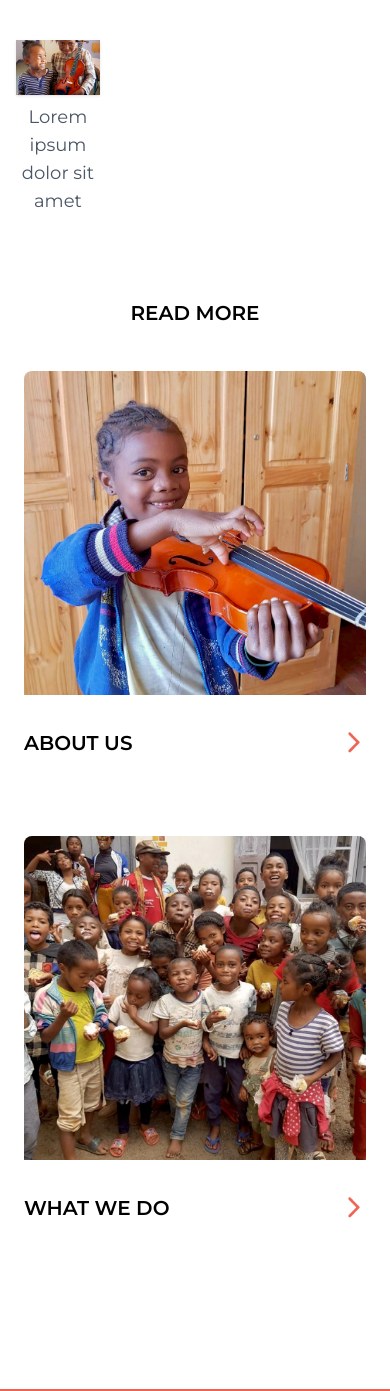
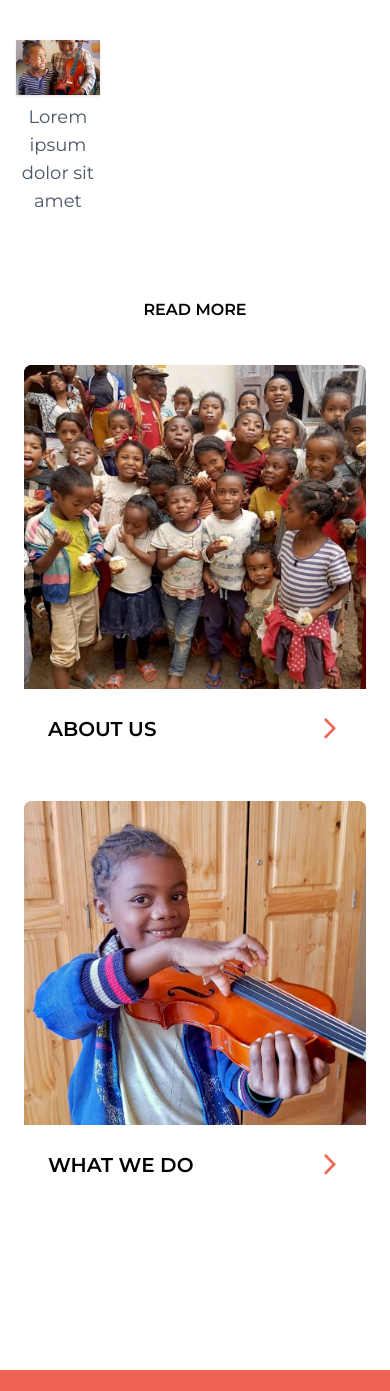
Before and after one commit to NoroffFEU/musikkforandrerliv.no, a React (Vite) app: page /gallery in a window 390 px wide. Shown: the part 1622-3013 px from the top of the page. Built offline with nearby package versions, Linux system fonts and the light colour scheme; a web font is replaced by a local one.

Commit message:
feat(#1268): pixel-perfect About Us (mobile link + blur tweaks)

```diff
--- a/src/components/galleryPage/ReadMoreSection.jsx
+++ b/src/components/galleryPage/ReadMoreSection.jsx
@@ -3,77 +3,86 @@
 const ReadMoreSection = () => {
   return (
     <section className="mt-[67px] px-2 mb-[117px]">
-      <h2 className="sm:text-4xl text-[20px] font-semibold text-center mb-[43px]">
+      <h2 className="md:text-4xl sm:text-[20px] font-semibold text-center mb-[43px]">
         READ MORE
       </h2>
       <div className="flex flex-col md:flex-row gap-[32px]">
         <div
-          className="relative overflow-hidden rounded-t-lg sm:rounded-lg lg:h-[568px] md:h-[324px] h-[324px]  w-full bg-cover bg-center"
+          className="relative overflow-hidden rounded-t-lg md:rounded-lg lg:h-[568px] md:h-[324px] h-[324px]  w-full bg-cover bg-center group"
           style={{
-            backgroundImage: "url('/assets/placeholder-images/IMG_1457.webp')",
+            backgroundImage: "url('/assets/placeholder-images/IMG_6433.webp')",
           }}
         >
-          <div className="absolute inset-0 sm:bg-gradient-to-t sm:from-black/95 sm:via-black/50 sm:to-transparent" />
-          <h3 className="absolute bottom-20 left-4 text-white text-[56px] font-semibold z-10 hidden sm:block">
+          <div
+            className="absolute inset-0 bg-cover bg-center scale-105 lg:[filter:blur(2px)] lg:group-hover:[filter:blur(0px)] transition-all duration-300"
+            style={{
+              backgroundImage:
+                "url('/assets/placeholder-images/IMG_6433.webp')",
+            }}
+          />
+          <div className="absolute inset-0 md:bg-gradient-to-t md:from-black/95 md:via-black/50 md:to-transparent" />
+          <h3 className="absolute bottom-[67px] left-[24px] text-white text-[56px] font-semibold z-10 hidden md:block">
             About Us
           </h3>
-          <div className="absolute bottom-10 left-4 hidden sm:block">
-            <Button variant="primary" href="/about">
+          <div className="absolute bottom-[24px] left-[24px] hidden md:block">
+            <Button variant="primary" className="px-14" href="/about">
               GO TO PAGE
             </Button>
           </div>
         </div>
         {/* Mobile View About Us Link */}
-        <div className="flex flex-col gap-6 items-center sm:hidden">
-          <a
-            href="/about"
-            className="text-[20px] mb-[45px] font-semibold [font-family:var(--freeman)] flex items-center justify-between w-full max-w-[350px]"
-          >
-            ABOUT US{' '}
-            <img
-              className="object-cover w-[25px] h-[32px]"
-              src="/assets/placeholder-images/Arrow-forward-circle.png"
-              alt=""
-              aria-hidden="true"
-              loading="lazy"
-              decoding="async"
-            />
-          </a>
-        </div>
-
+        <a
+          href="/about"
+          className="block -mt-[32px] md:hidden h-[80px] w-full text-[20px] font-semibold [font-family:var(--freeman)] flex items-center justify-between px-6 py-4"
+        >
+          ABOUT US
+          <img
+            className="object-cover w-[25px] h-[32px]"
+            src="/assets/placeholder-images/Arrow-forward-circle.png"
+            alt=""
+            aria-hidden="true"
+            loading="lazy"
+            decoding="async"
+          />
+        </a>
         <div
-          className="relative overflow-hidden rounded-t-lg sm:rounded-lg lg:h-[568px] md:h-[324px] h-[324px]  w-full bg-cover bg-center"
+          className="relative overflow-hidden rounded-t-lg md:rounded-lg lg:h-[568px] md:h-[324px] h-[324px]  w-full bg-cover bg-center group"
           style={{
-            backgroundImage: "url('/assets/placeholder-images/IMG_6433.webp')",
+            backgroundImage: "url('/assets/placeholder-images/IMG_1457.webp')",
           }}
         >
-          <div className="absolute inset-0 sm:bg-gradient-to-t sm:from-black/95 sm:via-black/50 sm:to-transparent" />
-          <h3 className="absolute bottom-20 left-4 text-white font-semibold text-[56px] z-10 hidden sm:block">
+          <div
+            className="absolute inset-0 bg-cover bg-center scale-105 lg:[filter:blur(2px)] lg:group-hover:[filter:blur(0px)] transition-all duration-300"
+            style={{
+              backgroundImage:
+                "url('/assets/placeholder-images/IMG_1457.webp')",
+            }}
+          />
+          <div className="absolute inset-0 md:bg-gradient-to-t md:from-black/95 md:via-black/50 md:to-transparent" />
+          <h3 className="absolute bottom-[67px] left-[24px] text-white font-semibold text-[56px] z-10 hidden md:block">
             What We Do
           </h3>
-          <div className="absolute bottom-10 left-4 hidden sm:block">
-            <Button variant="primary" href="/what-we-do">
+          <div className="absolute bottom-[24px] left-[24px] hidden md:block">
+            <Button variant="primary" className="px-14" href="/what-we-do">
               GO TO PAGE
             </Button>
           </div>
         </div>
         {/* Mobile View What We Do Link */}
-        <div className="flex flex-col gap-6 items-center sm:hidden">
-          <a
-            href="/what-we-do"
-            className="text-[20px] font-semibold [font-family:var(--freeman)] flex items-center justify-between w-full max-w-[350px]"
-          >
-            WHAT WE DO{' '}
-            <img
-              className="object-cover w-[25px] h-[32px]"
-              src="/assets/placeholder-images/Arrow-forward-circle.png"
-              alt=""
-              aria-hidden="true"
-              loading="lazy"
-              decoding="async"
-            />
-          </a>
-        </div>
+        <a
+          href="/what-we-do"
+          className="block -mt-[32px] md:hidden h-[80px] w-full text-[20px] font-semibold [font-family:var(--freeman)] flex items-center justify-between px-6 py-4"
+        >
+          WHAT WE DO
+          <img
+            className="object-cover w-[25px] h-[32px]"
+            src="/assets/placeholder-images/Arrow-forward-circle.png"
+            alt=""
+            aria-hidden="true"
+            loading="lazy"
+            decoding="async"
+          />
+        </a>
       </div>
     </section>
   );
```
